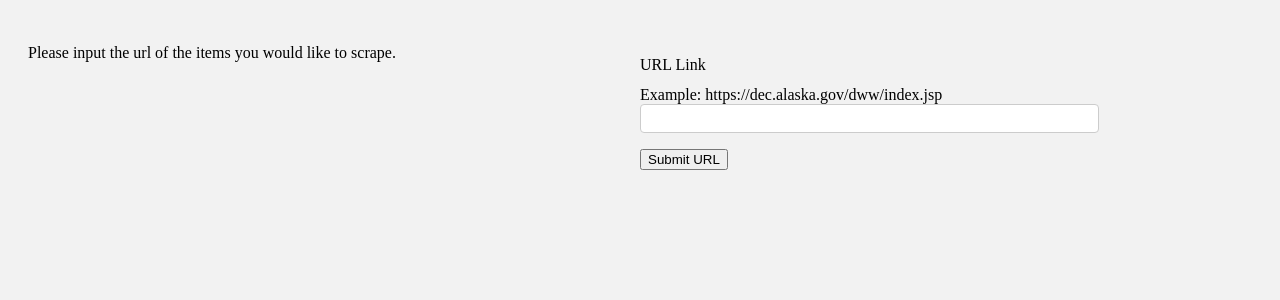
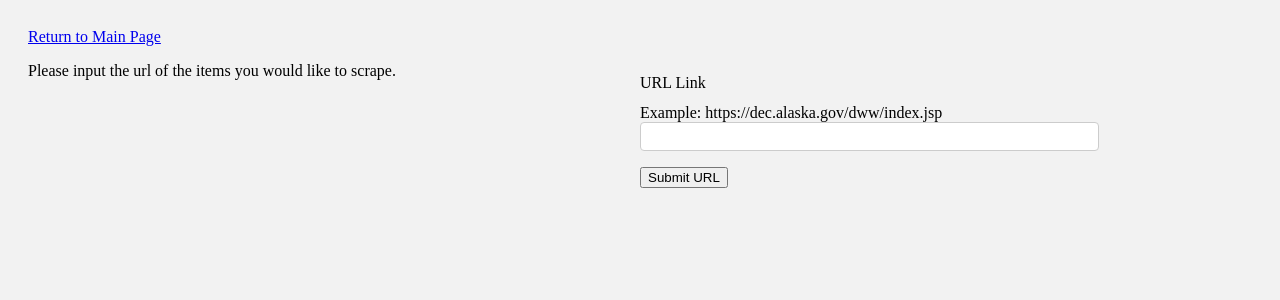
Before and after one commit to akdasUAF/ArcticOutlook, a Flask app: page /dynamic in a window 1280 px wide. Shown: the top 300 px of the page. Run offline with Flask 3, Linux system fonts and the light colour scheme.

Commit message:
Return link to main page

```diff
--- a/server/templates/dynamic_scraper.html
+++ b/server/templates/dynamic_scraper.html
@@ -7,6 +7,7 @@
 {% endblock %}
 
 {% block body %}
+<a class="return" href="{{ url_for('index') }}">Return to Main Page</a>
 <div id="main">
 {% if scrape == True %}
     <div id="output">
--- a/server/templates/static_scrapers.html
+++ b/server/templates/static_scrapers.html
@@ -7,6 +7,7 @@
 {% endblock %}
 
 {% block body %}
+<a class="return" href="{{ url_for('index') }}">Return to Main Page</a>
 <div ID="scriptselection">
     <h3> Script Selection </h3>
     <p>Please select a script to run.</p>
```
